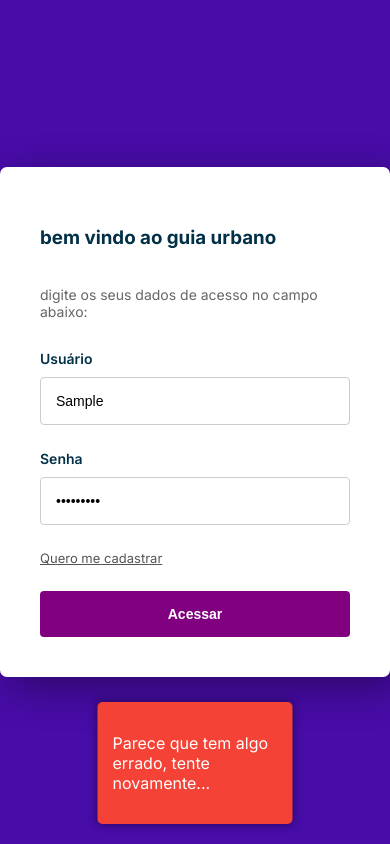
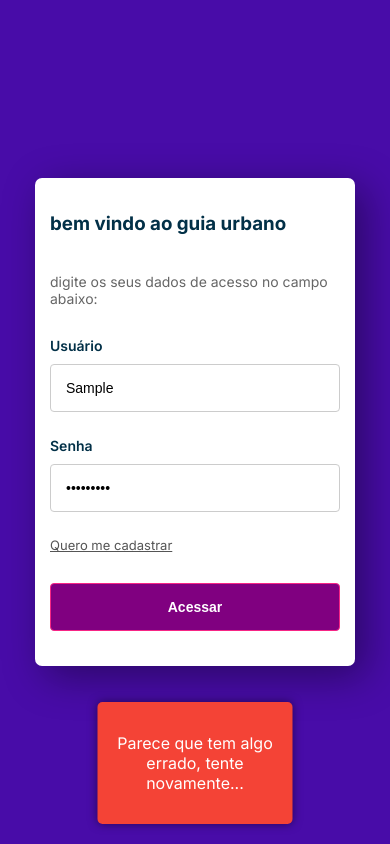
Before and after one commit to joaoprado96/backend, a website: page public/login.html in a window 390 px wide. Both pictures are taken after typing "Sample", "Sample123" into the empty fields and a click on the input "Acessar". Drawn offline with Linux system fonts and the light colour scheme; no server answers.

Commit message:
Atualização

```diff
--- a/public/css/login.css
+++ b/public/css/login.css
@@ -4,32 +4,29 @@ body {
     font-family: 'Inter', sans-serif;
     margin: 0;
     padding: 0;
-    color: #023047
+    color: #023047;
+    background-color: #480ca8;
 }
 
 .page {
     display: flex;
     flex-direction: column;
     align-items: center;
-    align-content: center;
     justify-content: center;
+    min-height: 100vh;
     width: 100%;
-    height: 100vh;
-    background-color: #480ca8;
 }
 
 .formLogin {
-    display: flex;
-    flex-direction: column;
     background-color: #fff;
     border-radius: 7px;
     padding: 40px;
     box-shadow: 10px 10px 40px rgba(0, 0, 0, 0.4);
-    gap: 5px
-}
-
-.areaLogin img {
-    width: 420px;
+    display: flex;
+    flex-direction: column;
+    gap: 5px;
+    width: 100%;
+    max-width: 420px; /* Largura máxima para dispositivos maiores */
 }
 
 .formLogin h1 {
@@ -57,7 +54,6 @@ body {
     outline: none;
 }
 
-
 .formLogin input:focus {
     border: 1px solid #f72585;
 }
@@ -84,41 +80,57 @@ body {
     color: #fff;
     font-size: 14px;
     font-weight: 600;
-    border: none !important;
+    border: none;
     transition: all linear 160ms;
     cursor: pointer;
-    margin: 0 !important;
-
 }
 
 .btn:hover {
     transform: scale(1.05);
     background-color: rgb(83, 2, 83);
-
 }
 
-.notification-popup {
+/* Media Queries */
+@media (max-width: 768px) {
+    .formLogin {
+        padding: 20px; /* Reduz o padding em telas menores */
+        max-width: 340px; /* Ajusta a largura máxima para telas menores */
+    }
+
+    .formLogin h1 {
+        font-size: 1.8em; /* Reduz o tamanho da fonte do título */
+    }
+}
+
+@media (max-width: 480px) {
+    .formLogin {
+        padding: 15px; /* Reduz ainda mais o padding para smartphones */
+        max-width: 290px; /* Ajusta a largura máxima para smartphones */
+    }
+
+    .formLogin h1 {
+        font-size: 1.6em; /* Reduz o tamanho da fonte do título para smartphones */
+    }
+}
+
+.notification-popup, .notification-popup-sucesso {
     position: fixed;
     bottom: 20px;
     left: 50%;
     transform: translateX(-50%);
-  background-color: #f44336;
-  color: white;
     padding: 15px;
     border-radius: 5px;
     box-shadow: 0px 0px 10px rgba(0,0,0,0.5);
     z-index: 1000;
+    text-align: center;
+}
+
+.notification-popup {
+    background-color: #f44336;
+    color: white;
 }
 
 .notification-popup-sucesso {
-  position: fixed;
-  bottom: 20px;
-  left: 50%;
-  transform: translateX(-50%);
     background-color: #189200;
     color: white;
-  padding: 15px;
-  border-radius: 5px;
-  box-shadow: 0px 0px 10px rgba(0,0,0,0.5);
-  z-index: 1000;
 }
--- a/public/css/usuario.css
+++ /dev/null
@@ -1,62 +0,0 @@
-@import url(https://fonts.googleapis.com/css?family=Economica:400,700);
-@import url('https://fonts.googleapis.com/css2?family=Afacad:wght@400;600&display=swap');
-
-html, body {
-  height: 100%;
-  margin: 0;
-  background: #ffffff;
-  font-family: 'Economica', sans-serif;
-  text-transform: uppercase;
-  letter-spacing: 0.1em;
-  -webkit-backface-visibility: hidden;
-}
-.content-wrap {
-  display: flex; /* Utiliza Flexbox */
-  flex-direction: column; /* Organiza o conteúdo verticalmente */
-  min-height: 100vh; /* Altura mínima baseada na altura da janela de visualização */
-  flex: 1; /* Faz o conteúdo crescer para ocupar o espaço disponível */
-}
-  form {
-    display: flex;
-    justify-content: space-between;
-    flex-direction: column;
-    flex-wrap: nowrap;
-    align-items: center;
-    background: #2c2c2e; /* Cor de fundo do formulário */
-    padding: 20px;
-    border-radius: 10px;
-    box-shadow: 0 5px 15px rgba(0, 0, 0, 0.5);
-  }
-
-  input[type=text], input[type=password], input[type=email], input[type=date] {
-    width: 100%;
-    padding: 10px;
-    margin-bottom: 10px;
-    border: none;
-    border-radius: 5px;
-    background: #3a3a3c; /* Cor de fundo dos campos de input */
-    color: white; /* Cor do texto */
-  }
-
-  input[type=submit] {
-    width: 100%;
-    padding: 10px;
-    border: none;
-    border-radius: 5px;
-    background: #0a84ff; /* Cor de fundo do botão */
-    color: white; /* Cor do texto do botão */
-    font-size: 16px;
-    cursor: pointer;
-  }
-
-  input[type=submit]:hover {
-    background: #007aff; /* Cor de fundo do botão ao passar o mouse */
-  }
-
-  input[type=checkbox] {
-    margin-right: 10px;
-  }
-
-  label {
-    color: white; /* Cor do texto da label */
-  }
```
Also changed, not shown: public/script/usuario.js (+15 -3 lines), public/usuario.html (+1 -2 lines). Lines whose indentation alone changed are shown as unchanged.
